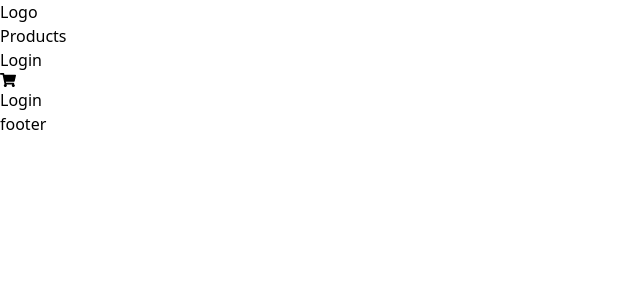
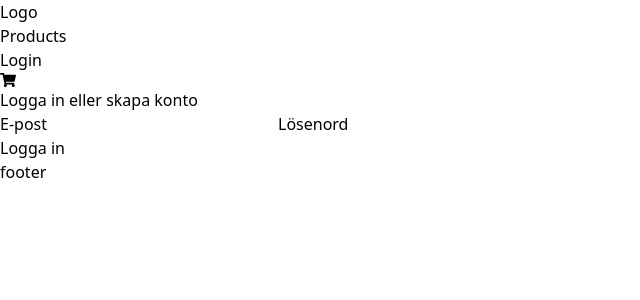
Before and after one commit to joandercim/checkout-session-assignment, a React (Vite) app in the folder client/: page /login in a window 1280 px wide. Shown: the top 300 px of the page, without its empty margins (0-640 px from the left). Built offline with nearby package versions, Linux system fonts and the light colour scheme.

Commit message:
Started with frontend login page

```diff
--- /dev/null
+++ b/client/src/components/LoginForm.tsx
@@ -0,0 +1,118 @@
+import { useState } from 'react';
+import { FaArrowLeft } from 'react-icons/fa';
+
+const LoginForm = () => {
+  const [isRegistered, setIsRegistered] = useState(true);
+
+  return (
+    <div className="border max-w-80 mx-auto p-2 relative">
+      <h1 className="text-center my-8">
+        {isRegistered ? (
+            <>
+                    Logga in eller{' '}
+        <button
+          onClick={() => setIsRegistered(false)}
+          className="text-blue-700"
+        >
+          skapa konto
+        </button></>
+        ) :
+        'Skapa konto'
+        }
+      </h1>
+      <form>
+        {isRegistered ? (
+          <div>
+            <label htmlFor="email" className="text-sm block ml-2 ">
+              E-post
+            </label>
+            <input
+              type="email"
+              name="email"
+              id="email"
+              className="p-2 rounded-md mb-3 mx-2 border"
+            />
+            <label htmlFor="password" className="text-sm block ml-2 ">
+              Lösenord
+            </label>
+            <input
+              type="password"
+              name="password"
+              id="password"
+              className="p-2 rounded-md mb-3 mx-2 border"
+            />
+          </div>
+        ) : (
+          <div>
+            <input
+              type="text"
+              className="p-2 rounded-md m-2 border"
+              name="firstname"
+              id="firstname"
+              placeholder="Förnamn"
+            />
+            <input
+              type="text"
+              className="p-2 rounded-md m-2 border"
+              name="lastname"
+              id="lastname"
+              placeholder="Efternamn"
+            />
+            <input
+              type="email"
+              className="p-2 rounded-md m-2 border"
+              name="email"
+              id="email"
+              placeholder="E-post"
+            />
+            <input
+              type="text"
+              className="p-2 rounded-md m-2 border"
+              name="street"
+              id="street"
+              placeholder="Gatuadress"
+            />
+            <input
+              type="text"
+              className="p-2 rounded-md m-2 border"
+              name="streetnumber"
+              id="streetnumber"
+              placeholder="Gatunummer"
+            />
+            <input
+              type="text"
+              className="p-2 rounded-md m-2 border"
+              name="zip"
+              id="zip"
+              placeholder="Postnummer"
+            />
+            <input
+              type="text"
+              className="p-2 rounded-md m-2 border"
+              name="city"
+              id="city"
+              placeholder="Stad"
+            />
+            <input
+              type="password"
+              className="p-2 rounded-md m-2 border"
+              name="password"
+              id="password"
+              placeholder="Lösenord"
+            />
+          </div>
+        )}
+        <button className="m-2 px-4 py-2 rounded-md border shadow-md active:shadow-none bg-green-300 hover:bg-green-400">
+          {isRegistered ? 'Logga in' : 'Skapa konto'}
+        </button>
+        {!isRegistered && (
+          <button className="go-back-container inline-block absolute left-2 top-2 text-sm opacity-50 hover:opacity-90">
+            <FaArrowLeft className="inline" />{' '}
+            <span>Tillbaka till inloggning</span>
+          </button>
+        )}
+      </form>
+    </div>
+  );
+};
+export default LoginForm;
--- a/client/src/pages/Layout.tsx
+++ b/client/src/pages/Layout.tsx
@@ -4,7 +4,8 @@ import { CustomerProvider } from '../context/customer/CustomerContext';
 
 const Layout = () => {
   return (
-      <CustomerProvider>
+    <CustomerProvider>
+      <div className="container mx-auto">
         <header>
           <Navigation />
         </header>
@@ -12,7 +13,8 @@ const Layout = () => {
           <Outlet />
         </main>
         <footer>footer</footer>
-      </CustomerProvider>
+      </div>
+    </CustomerProvider>
   );
 };
 export default Layout;
--- a/client/src/pages/Login.tsx
+++ b/client/src/pages/Login.tsx
@@ -1,6 +1,10 @@
+import LoginForm from "../components/LoginForm"
+
 const Login = () => {
   return (
-    <div>Login</div>
+    <>
+    <LoginForm />
+    </>
   )
 }
 export default Login
```
